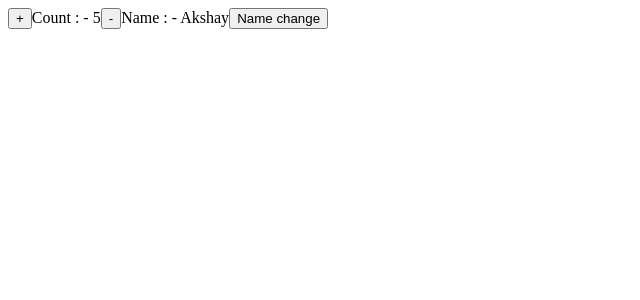
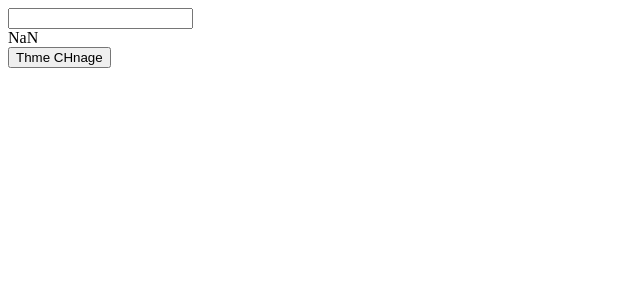
Before and after one commit to AkshayChavhan/react-hooks, a React (Create React App) app: page / in a window 1280 px wide. Shown: the top 300 px of the page, without its empty margins (0-640 px from the left). Built offline with nearby package versions, Linux system fonts and the light colour scheme.

Commit message:
Usememo sample code

```diff
--- a/src/App.js
+++ b/src/App.js
@@ -1,5 +1,6 @@
 import StateHookSample from './Hook/StateHookSample';
 import UseEffectComponentSample from "./Hook/useEffect/useEffectComponentSample";
+import UseMemoHookSample from './Hook/useMemo/UseMemoHookSample';
 
 
 
@@ -7,7 +8,8 @@ function App() {
   return (
     <div className="App">
       {/* <StateHookSample /> */}
-      <UseEffectComponentSample />
+      {/* <UseEffectComponentSample /> */}
+      <UseMemoHookSample />
     </div>
   );
 }
--- /dev/null
+++ b/src/Hook/useMemo/UseMemoHookSample.js
@@ -0,0 +1,55 @@
+import { useMemo, useState } from "react";
+
+const UseMemoHookSample = () => {
+
+    const [number, setNumber] = useState(10);
+    const [dark, setDark] = useState(false);
+
+
+
+    // here doublefunction taking much time to complete
+    // doublefunction depends on number if its not change then there will be no change in result
+    // const doubleFunction = (num) => {
+    //     for(let i=0; i==100000 ; i++){}
+    //     return setNumber(num * 2) ;
+    // }
+
+
+    // SOLUTION FOR DOUBLEFUNCTION
+    const doubleFunction = (num) => {
+        for (let i = 0; i == 100000; i++) { }
+        return setNumber(num * 2);
+    }
+
+    const slowFunction = useMemo(() => {
+        doubleFunction();
+    }, [number])
+
+    const handleTheme = () => {
+        if (dark) setDark(false)
+        else setDark(true);
+    }
+
+    // here themestyle is an object so it will recreate everytime
+    // theme style depends on dark if its not change then there will be no change in result
+    // const themeStyle = {
+    //     backgroundColor : dark ? "black" : "white",
+    //     color : dark ? "white" : "black"
+    // }
+
+    const themeStyle = useMemo(()=> {
+        return {
+        backgroundColor: dark ? "black" : "white",
+        color : dark ? "white" : "black"
+    }},[dark]);
+
+    return (
+        <>
+            <input type="number" onChange={(e) => slowFunction(e.target.value)} />
+            <div style={themeStyle}>{number}</div>
+            <button onClick={handleTheme}>Thme CHnage</button>
+        </>
+    )
+}
+
+export default UseMemoHookSample;
```
